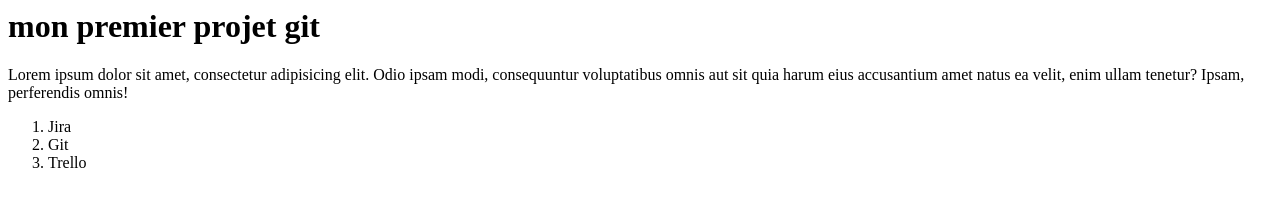
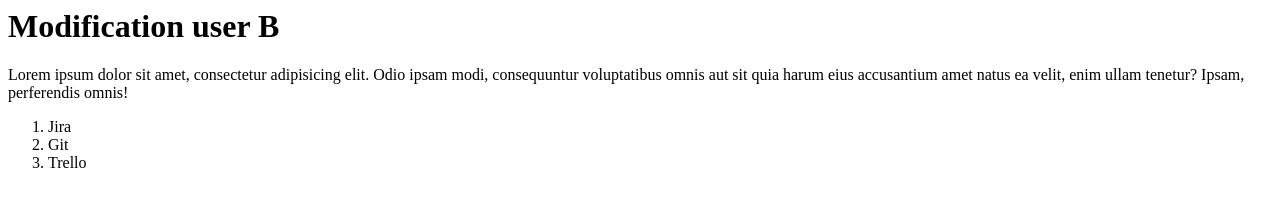
Before and after one commit to hatemsandid/Essaigit, a plain HTML site: page index.html in a window 1280 px wide. Drawn offline with Linux system fonts and the light colour scheme.

Commit message:
modif userb

```diff
--- a/index.html
+++ b/index.html
@@ -5,7 +5,7 @@
     <title>Document</title>
 </head>
 <body>
-    <h1>mon premier projet git</h1>
+    <h1>Modification user B</h1>
     <p>Lorem ipsum dolor sit amet, consectetur adipisicing elit. Odio ipsam modi, consequuntur voluptatibus omnis aut sit quia harum eius accusantium amet natus ea velit, enim ullam tenetur? Ipsam, perferendis omnis!</p>
 <ol>
 <li>Jira</li>
```
